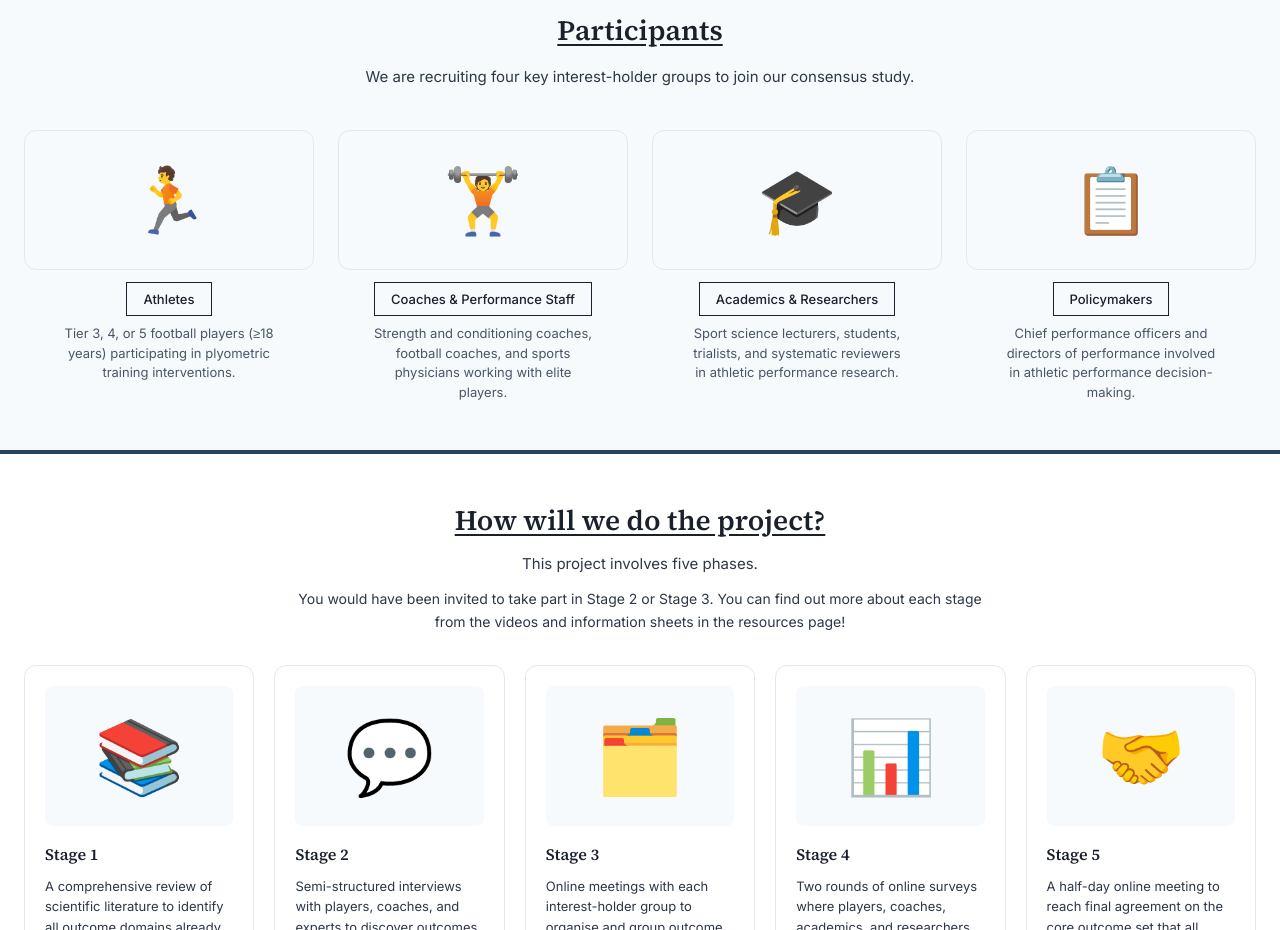
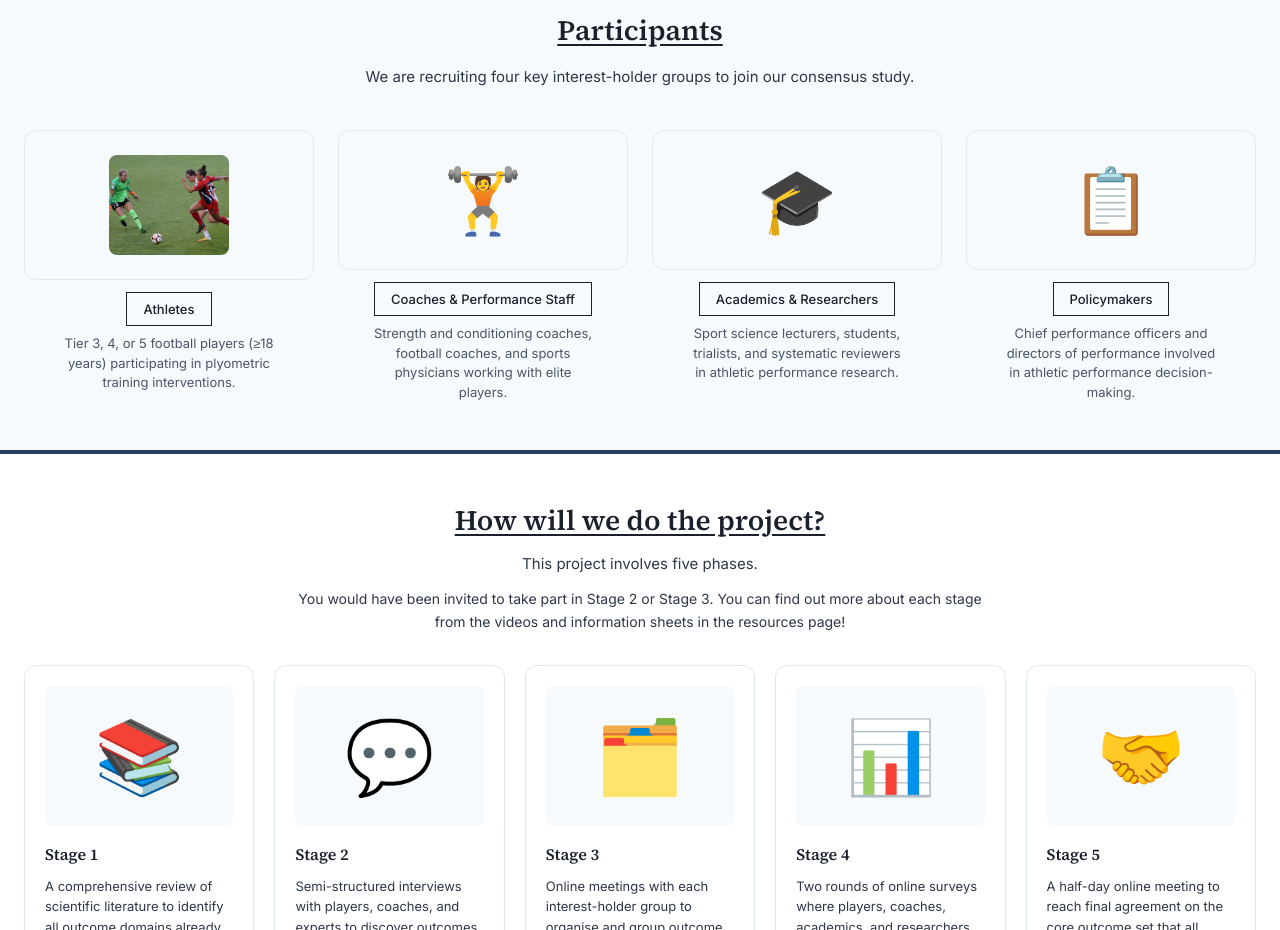
Before and after one commit to LoaizaBetancur/CAPIS-Project-Website, a Next.js app: page / in a window 1280 px wide. Shown: the part 1880-2810 px from the top of the page. Built offline with nearby package versions, Linux system fonts and the light colour scheme.

Commit message:
Replace athlete emoji icons with players photos

```diff
--- a/app/page.tsx
+++ b/app/page.tsx
@@ -18,6 +18,7 @@ const participants = [
     name: "Athletes",
     description: "Tier 3, 4, or 5 football players (≥18 years) participating in plyometric training interventions.",
     icon: "🏃",
+    image: "/images/players.pic.jpg",
   },
   {
     name: "Coaches & Performance Staff",
--- a/app/resources/athletes/page.tsx
+++ b/app/resources/athletes/page.tsx
@@ -1,4 +1,5 @@
 import { Metadata } from "next";
+import Image from "next/image";
 
 export const metadata: Metadata = {
   title: "Resources for Athletes",
@@ -58,7 +59,15 @@ export default function ResourcesForAthletesPage() {
               alignItems: "center",
             }}
           >
-            <span style={{ fontSize: "160px" }}>🏃</span>
+            <div style={{ position: "relative", width: "280px", height: "200px" }}>
+              <Image
+                src="/images/players.pic.jpg"
+                alt="Football players training"
+                fill
+                style={{ objectFit: "cover", borderRadius: "12px" }}
+                sizes="280px"
+              />
+            </div>
           </div>
         </div>
       </section>
--- a/components/ParticipantCard.tsx
+++ b/components/ParticipantCard.tsx
@@ -1,10 +1,13 @@
+import Image from "next/image";
+
 interface ParticipantCardProps {
   name: string;
   description: string;
   icon: React.ReactNode;
+  image?: string;
 }
 
-export default function ParticipantCard({ name, description, icon }: ParticipantCardProps) {
+export default function ParticipantCard({ name, description, icon, image }: ParticipantCardProps) {
   return (
     <div style={{ textAlign: "center" }}>
       {/* Image area like COMBAT */}
@@ -19,9 +22,22 @@ export default function ParticipantCard({ name, description, icon }: Participant
           alignItems: "center",
           justifyContent: "center",
           minHeight: "140px",
+          overflow: "hidden",
         }}
       >
-        <div style={{ fontSize: "64px", lineHeight: 1 }}>{icon}</div>
+        {image ? (
+          <div style={{ position: "relative", width: "120px", height: "100px" }}>
+            <Image
+              src={image}
+              alt={name}
+              fill
+              style={{ objectFit: "cover", borderRadius: "8px" }}
+              sizes="120px"
+            />
+          </div>
+        ) : (
+          <div style={{ fontSize: "64px", lineHeight: 1 }}>{icon}</div>
+        )}
       </div>
       {/* Label box like COMBAT */}
       <div
```
